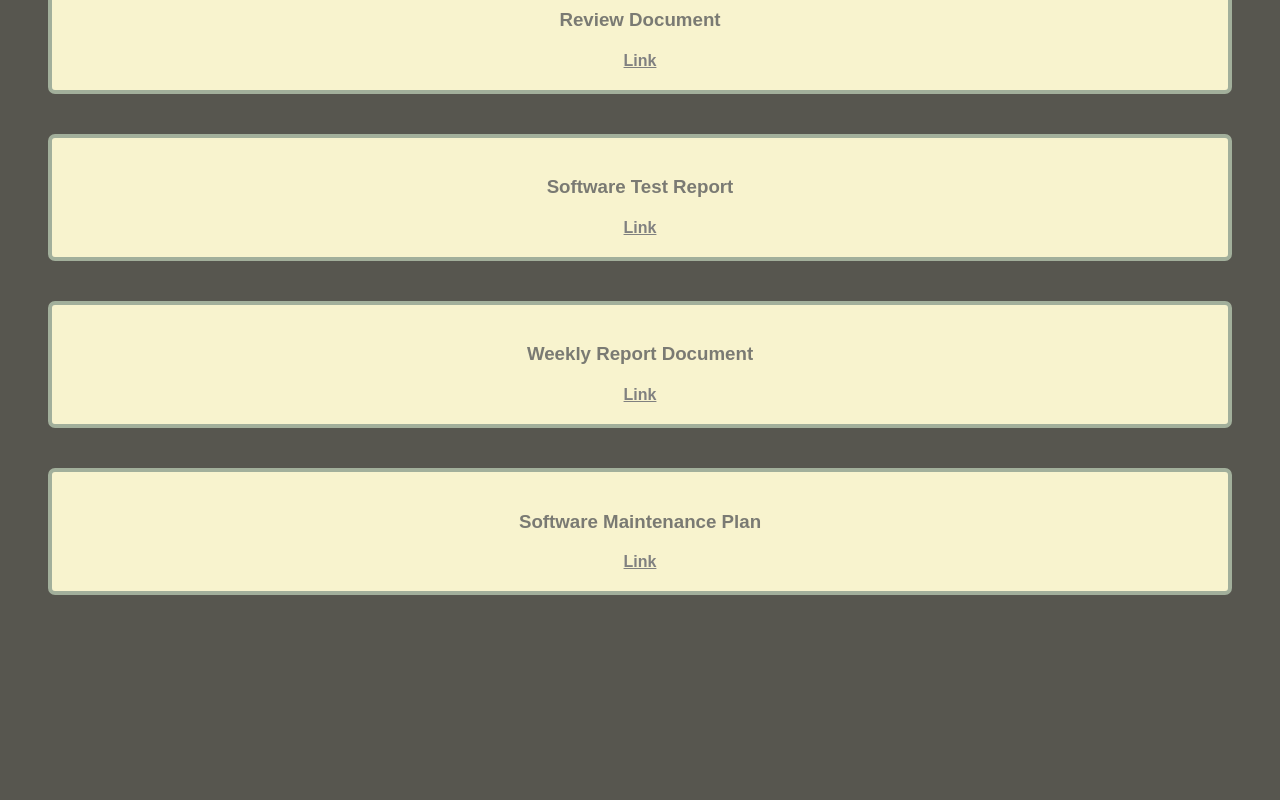
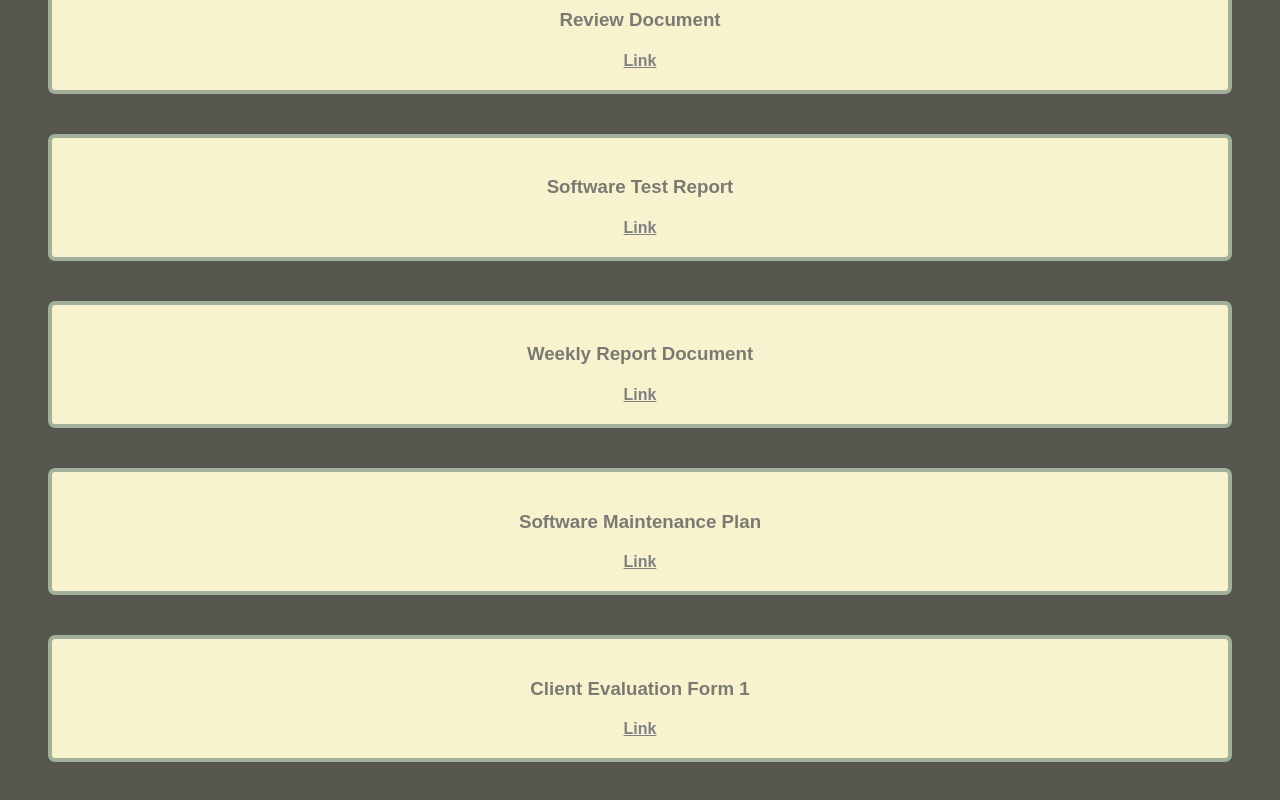
Before and after one commit to ervnmrcdo/19X_Project_Proposal, a Next.js app: page / in a window 1280 px wide. Shown: the part 2034-2834 px from the top of the page. Before the commit the page ends 2669 px from the top, so only its background shows below. Built offline with nearby package versions, Linux system fonts and the light colour scheme.

Commit message:
add: client eval

```diff
--- a/src/app/page.tsx
+++ b/src/app/page.tsx
@@ -163,6 +163,15 @@ export default function Home() {
           Link
         </a>
       </div>
+      <div className={styles.content_container}>
+        <h3>Client Evaluation Form 1</h3>
+        <a
+          href=""
+          target="_blank"
+        >
+          Link
+        </a>
+      </div>
     </>
   );
 }
```
